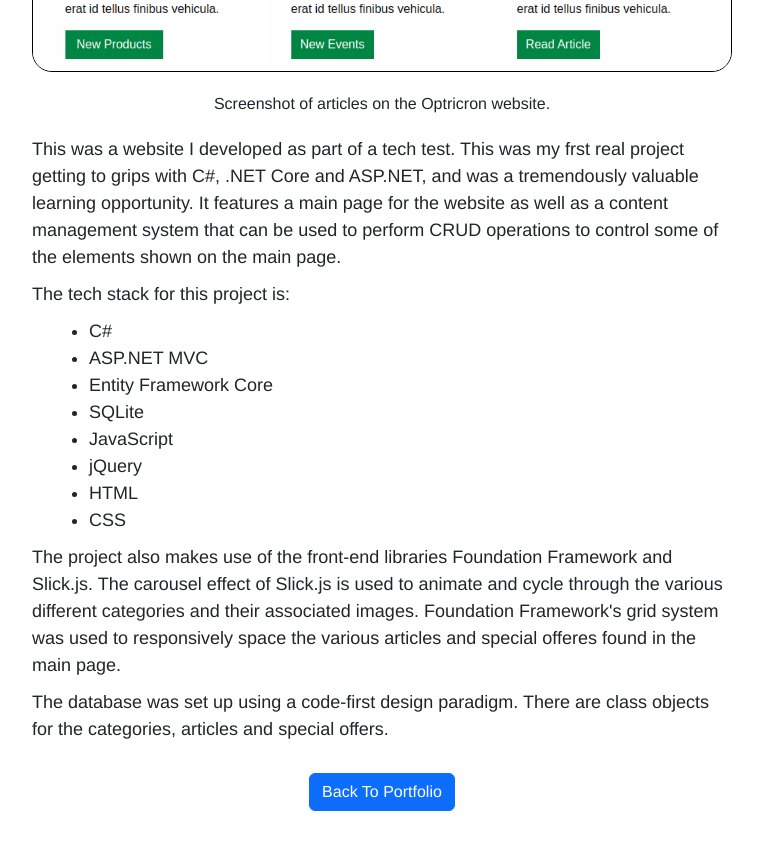
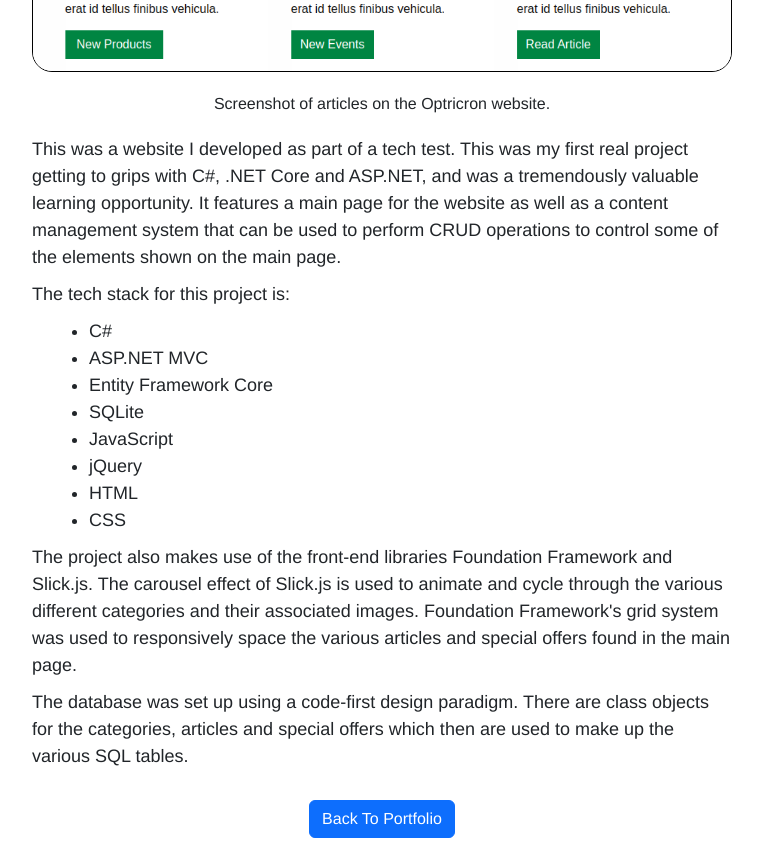
Before and after one commit to RoKen1000/portfolio-website, a React (Create React App) app: page /portfolio/opticron in a window 1280 px wide. Shown: the part 420-1278 px from the top of the page, without its empty margins (258-1021 px from the left). Before the commit the page ends 1251 px from the top, so only its background shows below. Built offline with nearby package versions, Linux system fonts and the light colour scheme.

Commit message:
Minor spelling corrections on the Opticron article page.

```diff
--- a/src/components/portfolio-articles/Opticron.jsx
+++ b/src/components/portfolio-articles/Opticron.jsx
@@ -38,7 +38,7 @@ export const Opticron = () => {
                         <img id="opticron-screenshot" src={windowWidth < 600 ? opticronMob : opticronDesk} alt="Screenshot of some articles on the Optricron website."></img>
                         <figcaption>Screenshot of articles on the Optricron website.</figcaption>
                     </figure>
-                    <p>This was a website I developed as part of a tech test. This was my frst real project getting to grips with C#, .NET Core and ASP.NET, and was a tremendously valuable learning opportunity. It features a main page for the website as well as a content management system that can be used to perform CRUD operations to control some of the elements shown on the main page.</p>
+                    <p>This was a website I developed as part of a tech test. This was my first real project getting to grips with C#, .NET Core and ASP.NET, and was a tremendously valuable learning opportunity. It features a main page for the website as well as a content management system that can be used to perform CRUD operations to control some of the elements shown on the main page.</p>
                     <p>The tech stack for this project is:</p>
                     <ul className="portfolio-article-tech-stack">
                         <li>C#</li>
@@ -50,8 +50,8 @@ export const Opticron = () => {
                         <li>HTML</li>
                         <li>CSS</li>
                     </ul>
-                    <p>The project also makes use of the front-end libraries Foundation Framework and Slick.js. The carousel effect of Slick.js is used to animate and cycle through the various different categories and their associated images. Foundation Framework's grid system was used to responsively space the various articles and special offeres found in the main page.</p>
-                    <p>The database was set up using a code-first design paradigm. There are class objects for the categories, articles and special offers.</p>
+                    <p>The project also makes use of the front-end libraries Foundation Framework and Slick.js. The carousel effect of Slick.js is used to animate and cycle through the various different categories and their associated images. Foundation Framework's grid system was used to responsively space the various articles and special offers found in the main page.</p>
+                    <p>The database was set up using a code-first design paradigm. There are class objects for the categories, articles and special offers which then are used to make up the various SQL tables.</p>
                 </article>
                 <Button onClick={() => navigate("/portfolio")}>Back To Portfolio</Button>
             </motion.div>
```
